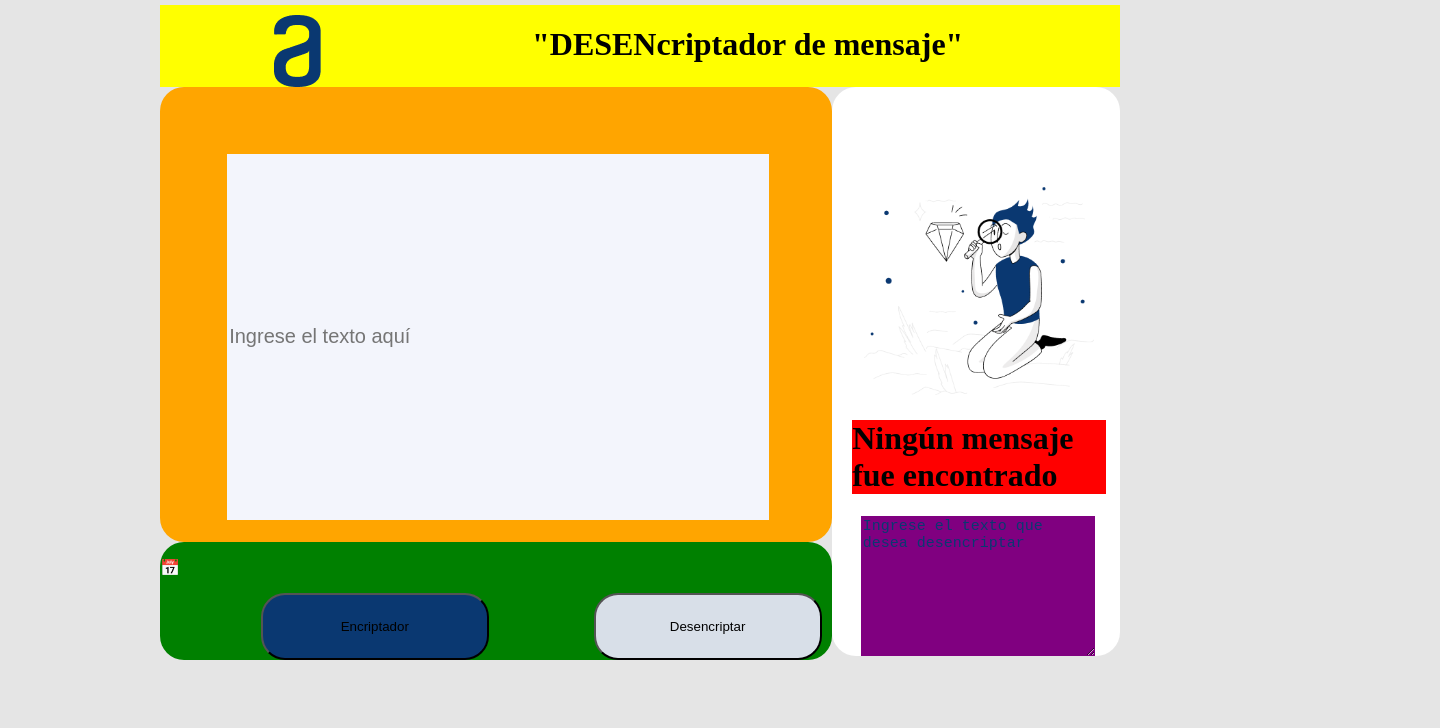
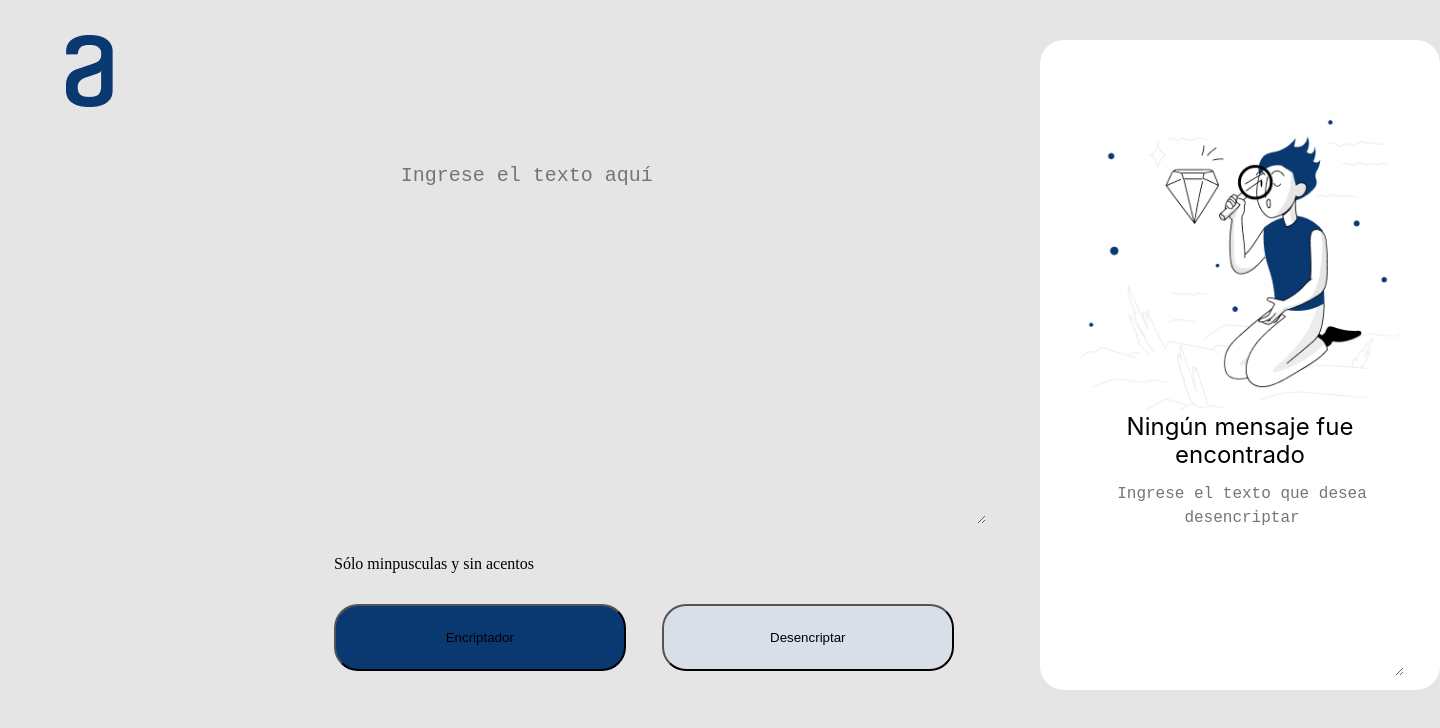
Before and after one commit to addaggio01/fonts, a plain HTML site: page index.html in a window 1280 px wide. Shown: the whole page, 1440 px wide, since content can reach past the window. Drawn offline with Linux system fonts and the light colour scheme.

Commit message:
cambio de colores

```diff
--- a/index.html
+++ b/index.html
@@ -4,35 +4,41 @@
 <head>
     <meta charset="UTF-8">
     <link rel="stylesheet" href="style.css">
+    <link rel="stylesheet" href="reset.css">
     <script type="text/javascript" src="script.js"></script>
 
     <title>Challenge 1</title>
 </head>
     <body>
-        <div class="container">
+
+
 
             <div class="logo">
                 <img class="logoImg" src="img/logo.png" alt="logo">
-                <h1 class="title">"DESENcriptador de mensaje"</h1>
+
             </div>
 
+
             <div class="left">
-               <input class="text-input" id="inputTexto" type="text" placeholder="Ingrese el texto aquí">
-            </div>
 
-            <div class="right">
+                <textarea class="text-input" id="inputTexto" rows="10" cols="120" placeholder="Ingrese el texto aquí"></textarea>
+                <p>Sólo minpusculas y sin acentos</p>
+                <button type="button" id="btn-encriptar" onclick="encriptar()">Encriptador</button>
+               <button type="button" id="btn-desencriptar" onclick="desencriptar()">Desencriptar</button>
+             </div>
+
+             <div class="right">
                <img src="img/Muñeco.png" id="imgDer">
                <h1 id="texto">Ningún mensaje fue encontrado</h1>
-               <textarea id="texto2" name="name" rows="8" cols="80">Ingrese el texto que desea desencriptar</textarea>
+               <textarea id="texto2" name="name" rows="8" cols="80" placeholder="Ingrese el texto que desea desencriptar"></textarea>
                 <button id="copiar" type="button" name="button" onclick="copy()">Copiar</button>
-            </div>
+             </div>
 
-            <div class="left-button">
-               <p>&#128197;</p>
-               <button type="button" id="btn-encriptar" onclick="encriptar()">Encriptador</button>
-               <button type="button" id="btn-desencriptar" onclick="desencriptar()">Desencriptar</button>
-            </div>
 
-        </div>
+
+
+
+
+
     </body>
 </html>
--- /dev/null
+++ b/reset.css
@@ -0,0 +1,48 @@
+/* http://meyerweb.com/eric/tools/css/reset/
+   v2.0 | 20110126
+   License: none (public domain)
+*/
+
+html, body, div, span, applet, object, iframe,
+h1, h2, h3, h4, h5, h6, p, blockquote, pre,
+a, abbr, acronym, address, big, cite, code,
+del, dfn, em, img, ins, kbd, q, s, samp,
+small, strike, strong, sub, sup, tt, var,
+b, u, i, center,
+dl, dt, dd, ol, ul, li,
+fieldset, form, label, legend,
+table, caption, tbody, tfoot, thead, tr, th, td,
+article, aside, canvas, details, embed,
+figure, figcaption, footer, header, hgroup,
+menu, nav, output, ruby, section, summary,
+time, mark, audio, video {
+	margin: 0;
+	padding: 0;
+	border: 0;
+	font-size: 100%;
+	font: inherit;
+	vertical-align: baseline;
+}
+/* HTML5 display-role reset for older browsers */
+article, aside, details, figcaption, figure,
+footer, header, hgroup, menu, nav, section {
+	display: block;
+}
+body {
+	line-height: 1;
+}
+ol, ul {
+	list-style: none;
+}
+blockquote, q {
+	quotes: none;
+}
+blockquote:before, blockquote:after,
+q:before, q:after {
+	content: '';
+	content: none;
+}
+table {
+	border-collapse: collapse;
+	border-spacing: 0;
+}
--- a/style.css
+++ b/style.css
@@ -1,113 +1,129 @@
 body{
+
     margin:0px;
     padding: 0px;
+    width: 1440px;
+    height: 650px;
     background: #E5E5E5;
 }
 
-.container{
-    margin: auto;
-    width: 960px;
-    height: 650px;
-    padding: 5px;
+p{
+
+    margin-right:15px;
+    margin-top: 90%;
 }
 
 .logo{
-    width: 100%;
-    float: left;
-    background: yellow;
+
+    vertical-align: top;
+    margin: 35px 0 0 0;
+    display: inline-block;
+
 }
 
 .left{
-    float: left;
-    width: 70%;
-    height: 70%;
+
+    display: inline-block;
+    width: 45%;
+    height: 110%;
+    margin-left: 150px;
+
     border-radius: 24px;
-    background: orange;
-    }
 
-.right{
-    float: right;
-    width: 30%;
-    height:auto;
-    border-radius: 24px;
-    background: white;
-    }
-
-.left-button{
-    float: left;
-    width: 70%;
-    height: auto;
-    border-radius: 24px;
-    background: green;
-    }
-
-.logoImg{
-    margin-top:1%;
-    margin-left: 5%;
-    float: inherit;
-    }
-
-.title{
-    float:inherit;
-    margin-left: 15%;
 }
 
 .text-input{
     float: left;
     margin-left:10%;
-    margin-top:10%;
-    width: 80%;
-    height: 80%;
+    margin-top:25%;
+    margin-bottom: 5%;
+    width: 90%;
+    height: 50%;
     font-size: 20px;
     border: none;
-    background: #F3F5FC;
+    background: #E5E5E5;
     outline: none;
     color: #0A3871;
     text-align: top;
+
+
+    }
+
+    #btn-encriptar{
+        display: inline-block;
+        padding: 24px;
+        width: 45%;
+        height: 67px;
+        border-radius: 24px;
+        margin-top: 5%;
+        margin-right: 5%;
+        background: #0A3871;
+        }
+
+    #btn-desencriptar{
+        display: inline-block;
+        padding: 24px;
+        width: 45%;
+        height: 67px;
+        border-radius: 24px;
+
+        margin-top: 5%;
+        background: #D8DFE8;
+        }
+
+.right{
+   margin-top: 40px;
+    float: right;
+    width: 400px;
+    height: 100%;
+    border-radius: 24px;
+    background: white;
     }
 
     #imgDer{
-    margin-top: 100px;
-    margin-left: 32px;
+        margin-top: 20%;
+        margin-left:10%;
+
+
         width: 80%;
-    height:auto;
+
         }
 
     #texto{
-    margin-left: 7%;
-    margin-right: 5%;
-    background: red;
+    width: 80%;
+
+    margin-left: 10%;
+
+    text-align: center;
+    font-family: Inter;
+    font-style: Bold;
+    Font-size: 24px;
+    line-height: 29px;
+    line-height: 120%;
+    vertical-align: Top;
+
 
         }
 
     #texto2{
-    float: left;
+        width: 80%;
+
+        margin-top: 10px;
         margin-left: 10%;
-    width: 80%;
-    height: 60%;
-    font-size: 15px;
+
+
+        font-size: Inter;
+        Font-style: Regular;
+        font-size: 16px;
+        Line-height: 24px;
+        Line-height: 150%;
+        text-align: center;
+        Vertical-align: Top;
+        color: #0A3871;
+
         border: none;
         outline: none;
-    color: #0A3871;
-    background: purple;
-    }
 
-#btn-encriptar{
-    padding: 24px;
-    width: 228px;
-    height: 67px;
-    border-radius: 24px;
-    margin-left: 15%;
-    background: #0A3871;
-    }
-
-#btn-desencriptar{
-    padding: 24px;
-    width: 228px;
-    height: 67px;
-    border-radius: 24px;
-    margin-left: 15%;
-    background: #D8DFE8;
         }
 
         #copiar{
```
Lines whose indentation alone changed are shown as unchanged.
